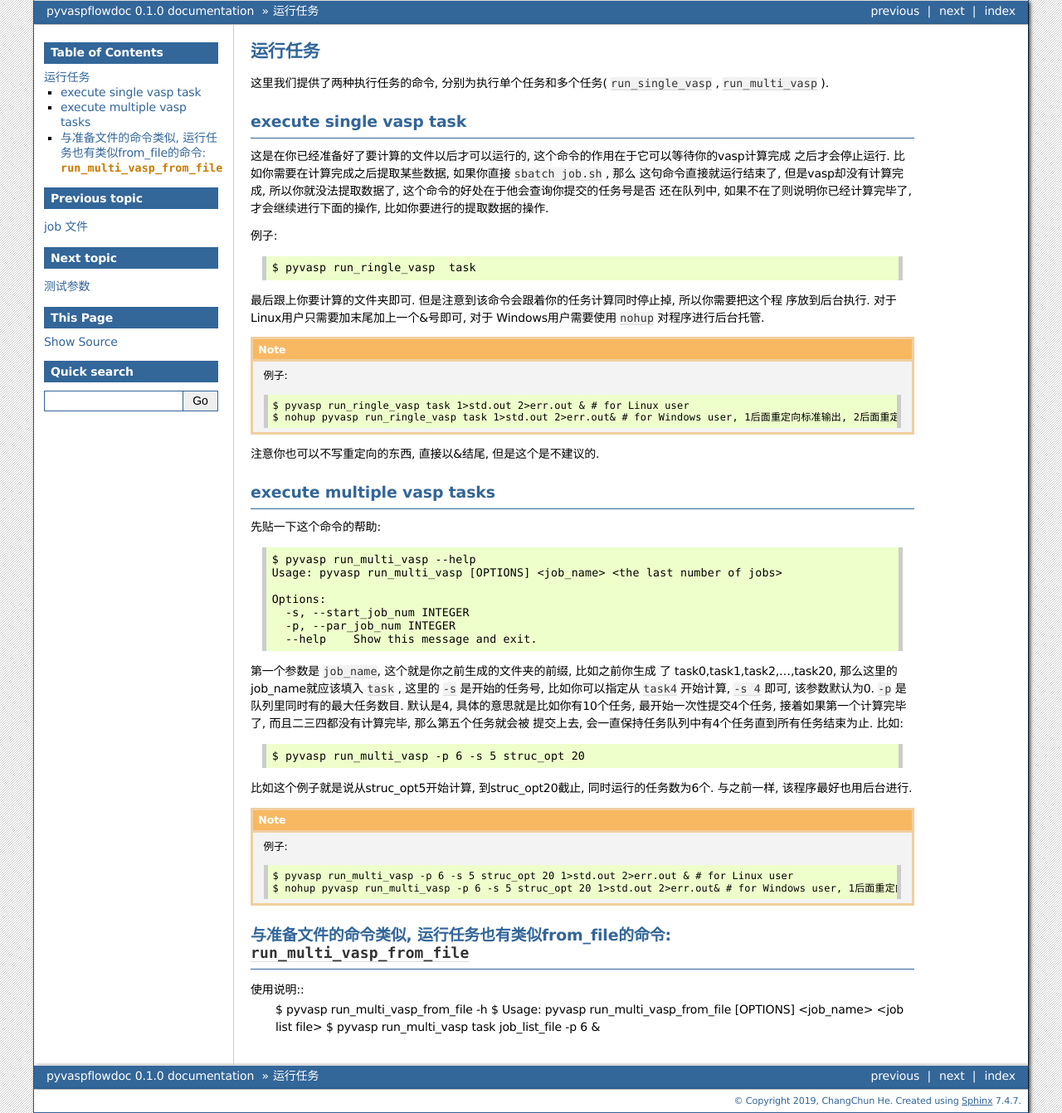
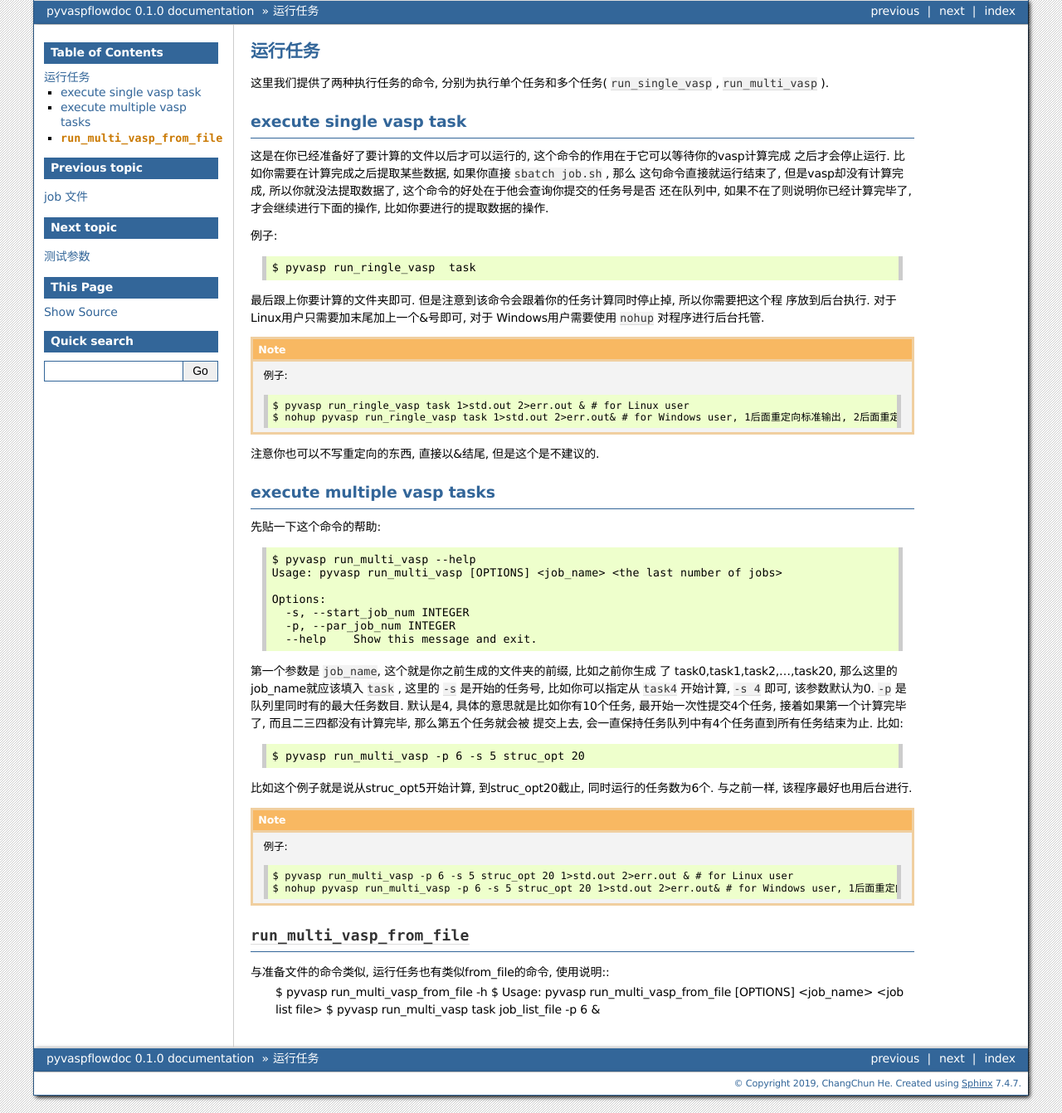
Before and after one commit to ChangChunHe/pyvaspflow, a Sphinx documentation site: the page built from docs/source/execute.rst, in a window 1280 px wide. Shown: the whole page at 83% size. Built offline with Sphinx 7.4.7, drawn with Linux system fonts in a browser that asks for light colours.

Commit message:
update doc

```diff
--- a/docs/source/execute.rst
+++ b/docs/source/execute.rst
@@ -63,10 +63,10 @@ execute multiple vasp tasks
     $ nohup pyvasp run_multi_vasp -p 6 -s 5 struc_opt 20 1>std.out 2>err.out& # for Windows user, 1后面重定向标准输出, 2后面重定向错误输出.
 
 
-与准备文件的命令类似, 运行任务也有类似from_file的命令: ``run_multi_vasp_from_file``
+
+``run_multi_vasp_from_file``
 ===============
-
-使用说明::
+与准备文件的命令类似, 运行任务也有类似from_file的命令, 使用说明::
     $ pyvasp run_multi_vasp_from_file -h
     $ Usage: pyvasp run_multi_vasp_from_file [OPTIONS] <job_name> <job list file>
     $ pyvasp run_multi_vasp  task job_list_file -p 6 &
```
